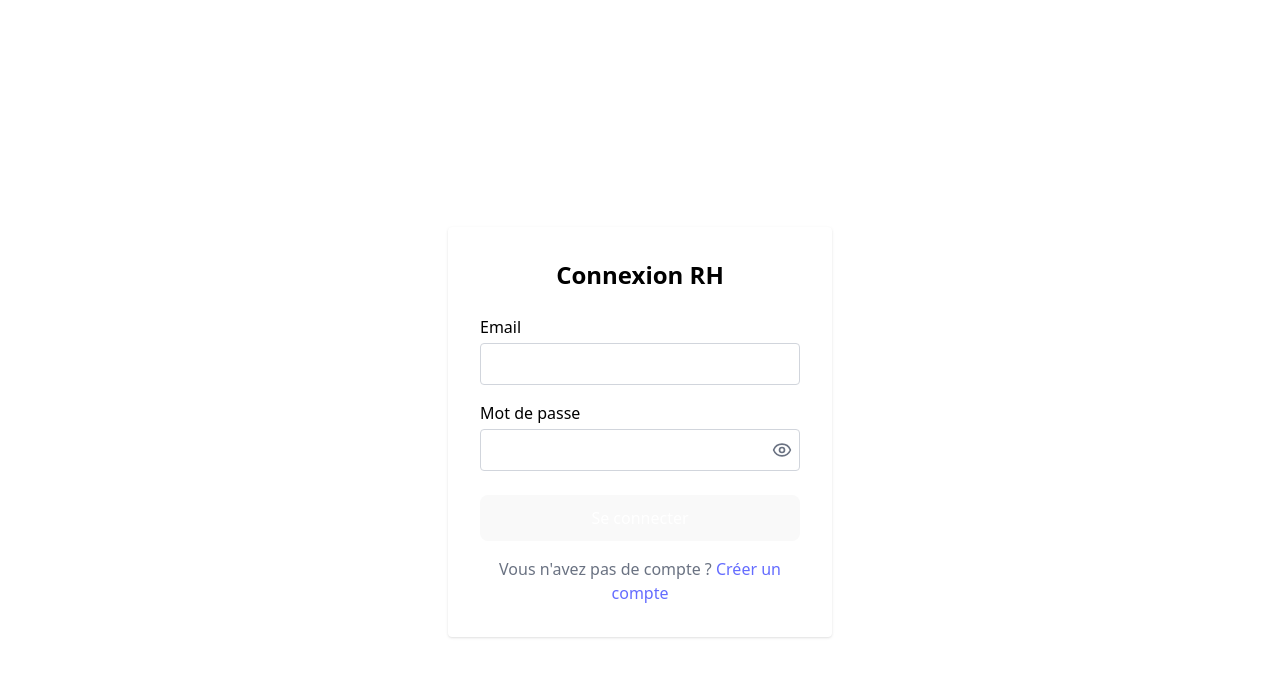
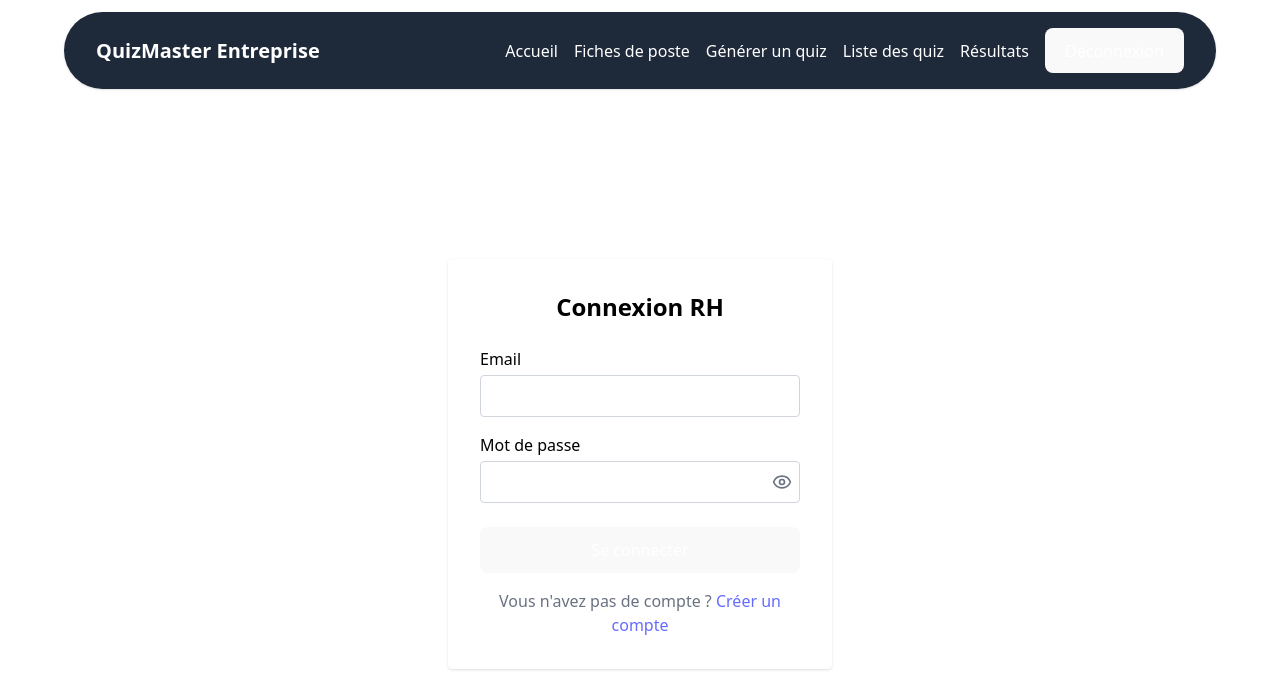
Before and after one commit to mickaelrebeau/QuizMaster-Entreprise, a Vue app in the folder front/: page /login in a window 1280 px wide. Shown: the top 674 px of the page. Built offline with nearby package versions, Linux system fonts and the light colour scheme.

Commit message:
Ajout d'une structure de mise en page dans App.vue, intégrant un composant Header et un conteneur principal pour le router-view, améliorant ainsi l'organisation de l'interface utilisateur.

```diff
--- a/front/src/App.vue
+++ b/front/src/App.vue
@@ -1,3 +1,14 @@
 <template>
-  <router-view />
+  <div class="w-full h-full flex flex-col">
+    <Header />
+    <main class="flex-1">
+      <div class="max-w-4xl w-full mx-auto px-4 py-8">
+        <router-view />
+      </div>
+    </main>
+  </div>
 </template>
+
+<script setup>
+import Header from './components/Header.vue'
+</script>
```
